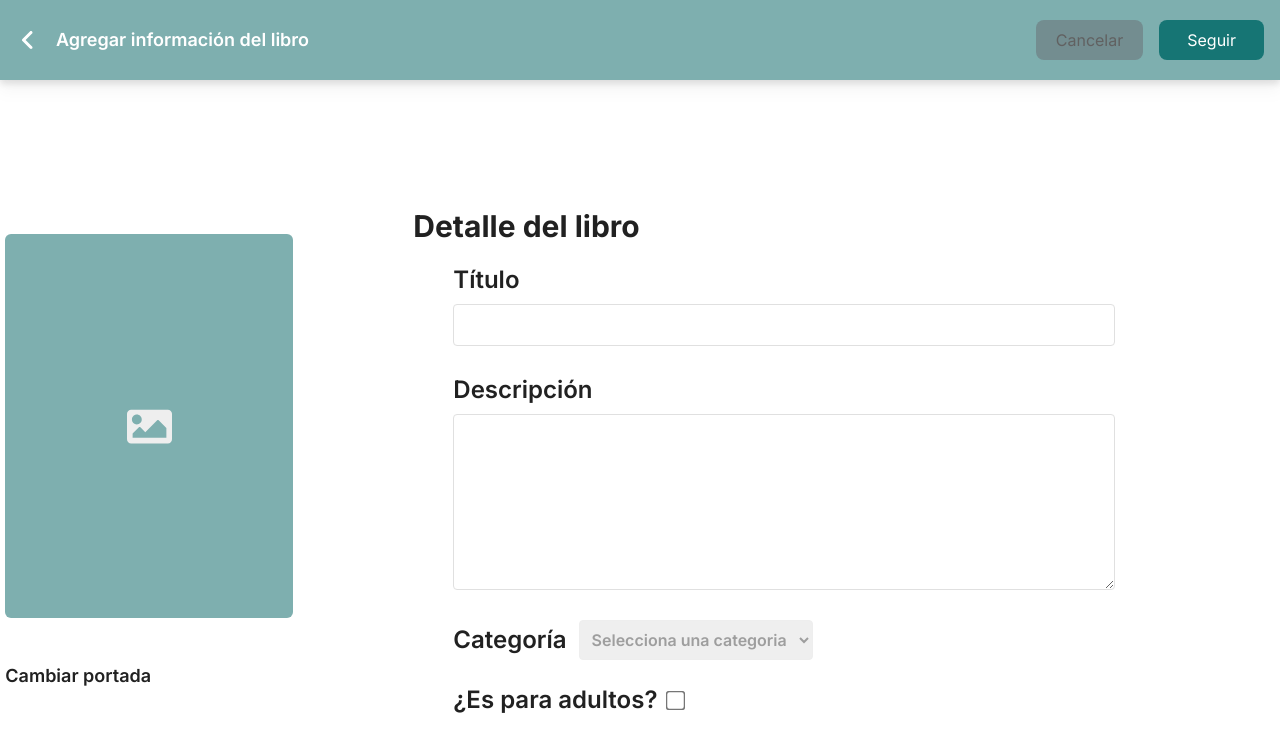
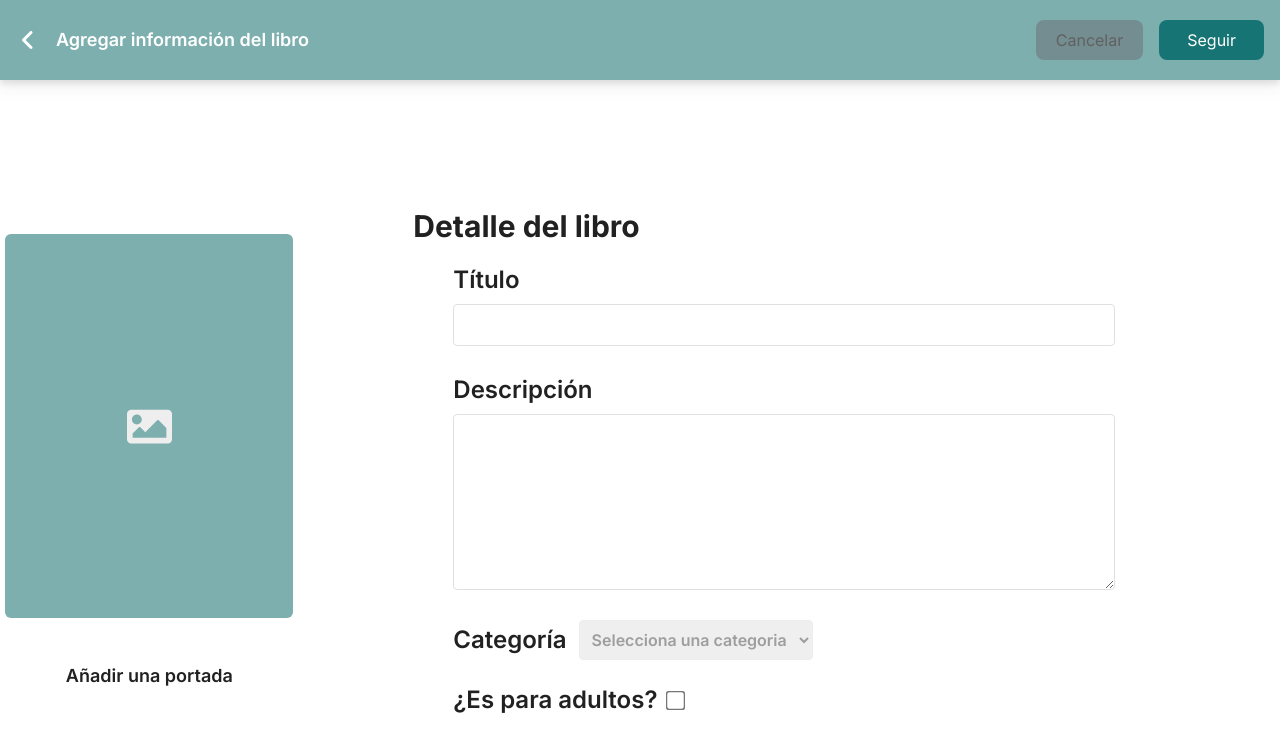
Before and after one commit to EmilianoChavezDev/readme-frontend, a Next.js app: page /books/create in a window 1280 px wide. Shown: the top 752 px of the page. Built offline with nearby package versions, Linux system fonts and the light colour scheme.

Commit message:
poner mensaje de actulizar o anhadir portada

```diff
--- a/src/components/books/bookForm.jsx
+++ b/src/components/books/bookForm.jsx
@@ -7,7 +7,6 @@ import { useEffect, useState } from "react";
 import { useRouter } from "next/navigation";
 import { FaAngleLeft } from "react-icons/fa6";
 import { Tooltip } from "@material-tailwind/react";
-
 import useBook from "@/hooks/useBook";
 
 export default function BookForm({ book }) {
@@ -142,6 +141,7 @@ export default function BookForm({ book }) {
         )}
       </div>
 
+      {/* Portada */}
       <div className="container mx-auto flex flex-col md:flex-row items-center justify-center">
         <form encType="multipart/form-data" className="group relative">
           {image.current || image.preview ? (
@@ -167,6 +167,12 @@ export default function BookForm({ book }) {
               </Tooltip>
             </label>
           )}
+          <label
+            htmlFor="portada"
+            className="block text-lg font-semibold mb-2 text-gray-900 my-11 text-center"
+          >
+            {book ? "Actualizar portada" : "Añadir una portada"}
+          </label>
           {(image.current || image.preview) && (
             <Tooltip content="Eliminar Imagen">
               <div
@@ -177,12 +183,6 @@ export default function BookForm({ book }) {
               </div>
             </Tooltip>
           )}
-          <label
-            htmlFor="portada"
-            className="block text-lg font-semibold mb-2 text-gray-900 my-11"
-          >
-            {portada ? "Añadir una portada" : "Cambiar portada"}
-          </label>
         </form>
 
         <div className="w-full md:w-4/6 bg-white mx-4 md:mx-16 my-4 md:my-14">
```
